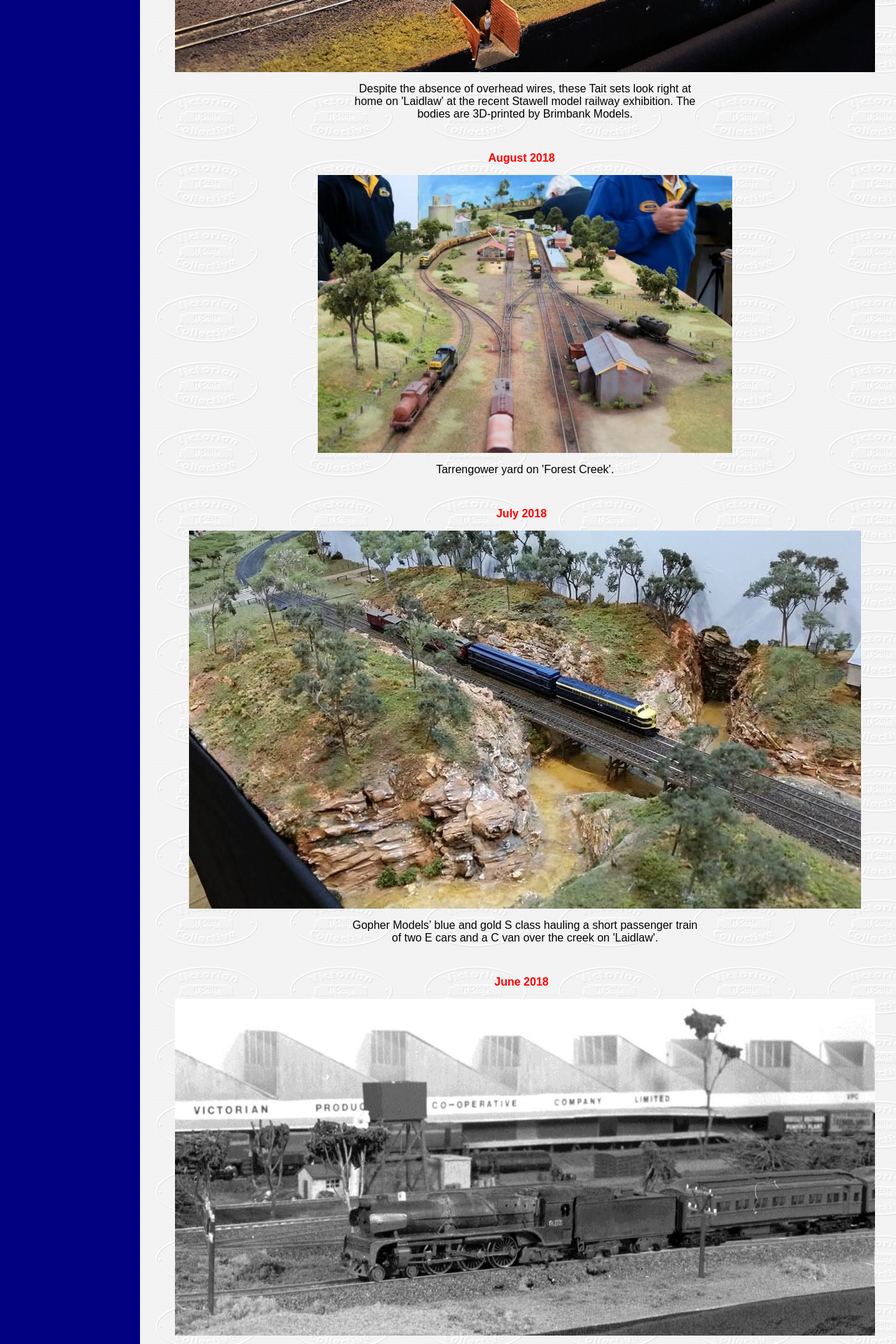
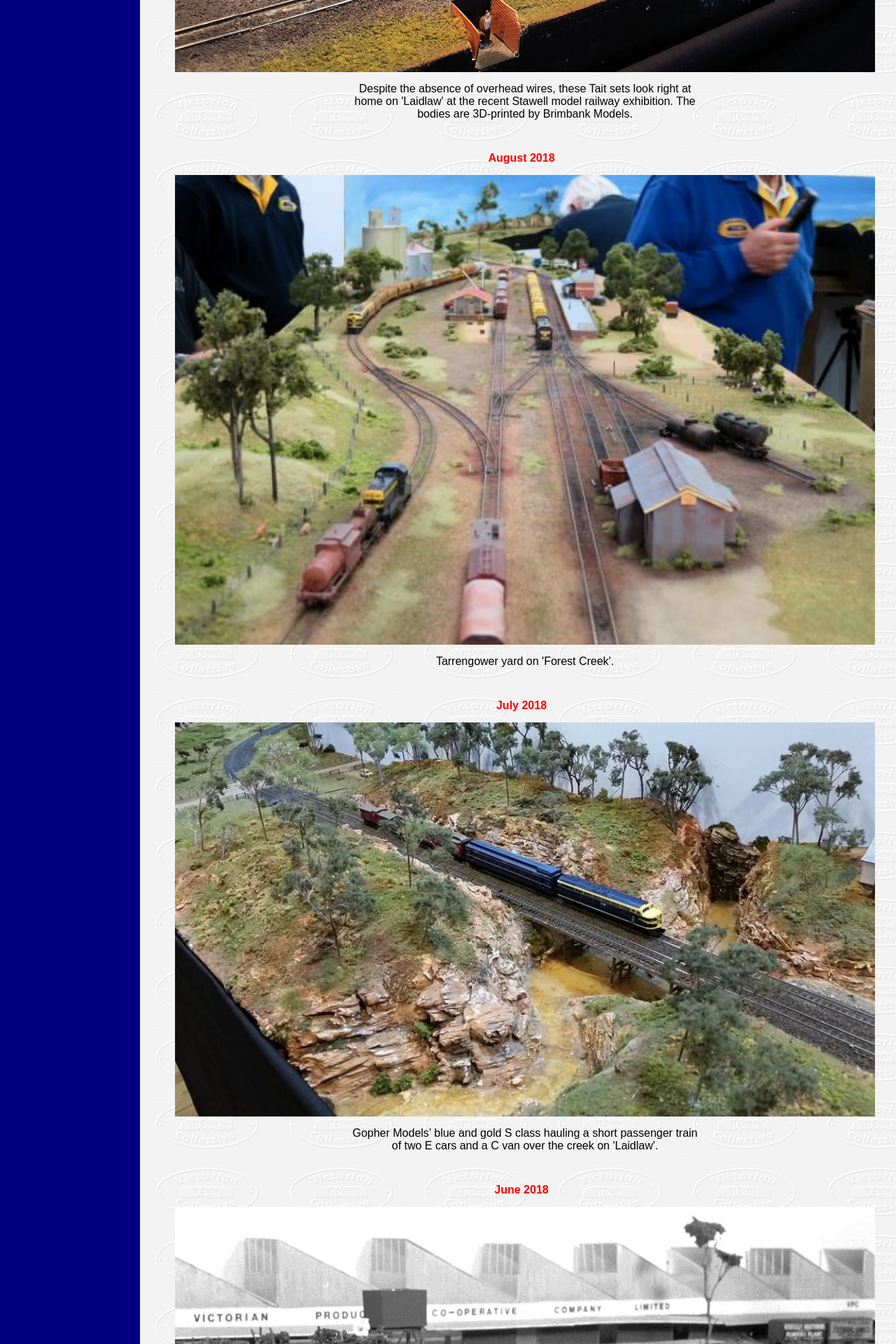
Before and after one commit to vnsc/vnsc.github.io, a Jekyll site: the page built from photo-of-the-month.htm, in a window 1280 px wide. Shown: the part 745-2665 px from the top of the page at 70% size. Built offline with Jekyll 4.4.1, drawn with Linux system fonts in a browser that asks for light colours.

Commit message:
Tweak CSS for image width

```diff
--- a/css/main.css
+++ b/css/main.css
@@ -101,6 +101,7 @@
 }
 
 .gallery-content img {
+	width: 100%;
 	max-width: 1000px;
 	display: block;
 	margin: 15px auto;
@@ -117,17 +118,6 @@
 }
 
 .photo-of-the-month img {
+	width: 100%;
 	max-width: 650px;
 }
-
-@media screen and (max-width: 650px) {
-	.photo-of-the-month img {
-		width: 100%;
-	}
-}
-
-@media screen and (max-width: 1000px) {
-	.gallery-content img {
-		width: 100%;
-	}
-}
```
